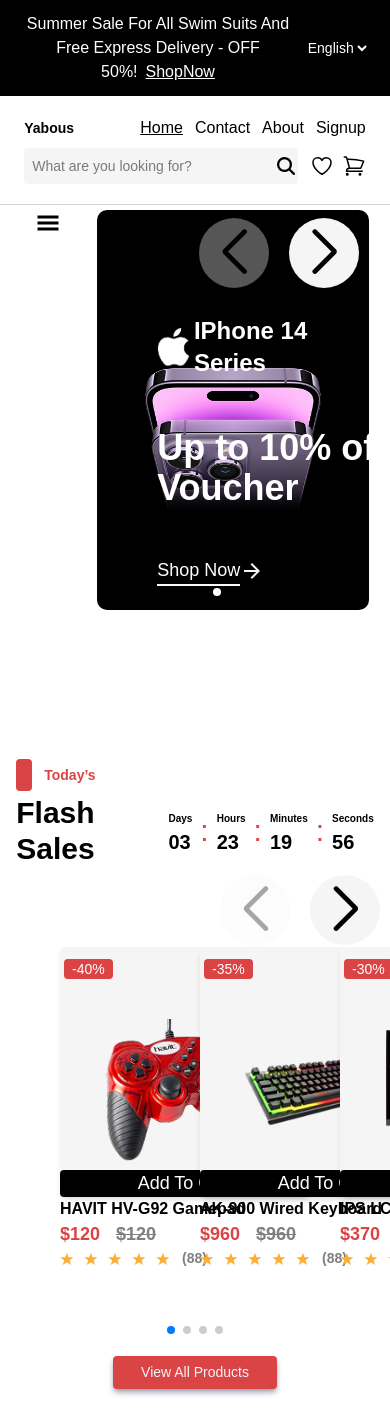
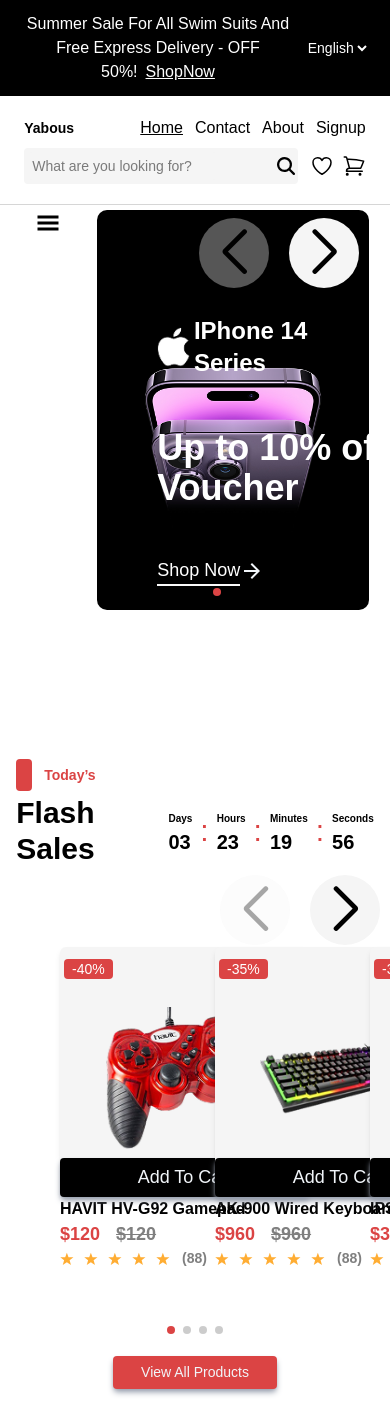
Before and after one commit to salihbezai/Yabous, a React (Vite) app: page / in a window 390 px wide. Built offline with nearby package versions, Linux system fonts and the light colour scheme.

Commit message:
make carousel responsive

```diff
--- a/src/components/CarouselFlashSales.jsx
+++ b/src/components/CarouselFlashSales.jsx
@@ -72,11 +72,28 @@
     <Swiper
       modules={[Navigation, Pagination]}
       slidesPerView={4}
-      spaceBetween={20}
+      spaceBetween={35}
       navigation
       pagination={{ clickable: true }}
       className="w-full"
-      style={{ backgroundColor: "#fff" }}
+      style={{
+        backgroundColor: "#fff",
+      }}
+      breakpoints={{
+        500: {
+          // When screen width is ≥ 640px
+          slidesPerView: 2,
+        },
+
+        720: {
+          // When screen width is ≥ 640px
+          slidesPerView: 3,
+        },
+        1024: {
+          // When screen width is ≥ 1024px
+          slidesPerView: 4,
+        },
+      }}
     >
       {products.map((product) => (
         <SwiperSlide key={product.id}>
@@ -101,7 +118,11 @@
                   <MdOutlineRemoveRedEye className="icon-style text-black" />
                 </div>
               </div>
-              <button className="bg-color-bg-1 w-full rounded">
+
+              <button
+                className="button-theme shadow-gray-400
+               text-slate-100 bg-color-bg-1 w-full rounded py-1.5"
+              >
                 Add To Cart
               </button>
             </div>
--- a/src/styles/swiper.css
+++ b/src/styles/swiper.css
@@ -85,3 +85,7 @@
   max-width: 400px;
   line-height: 1.3;
 }
+
+.swiper-pagination-bullet-active {
+  background: #db4444;
+}
```
